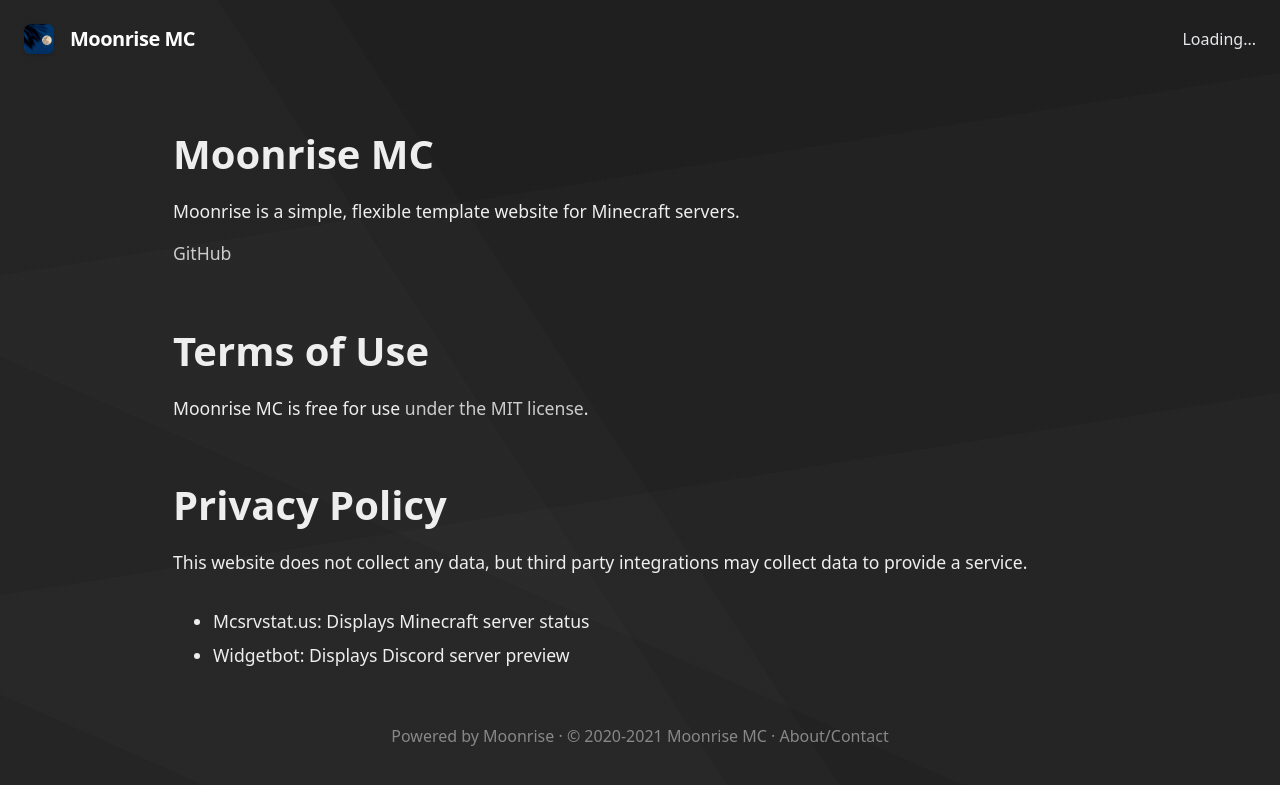
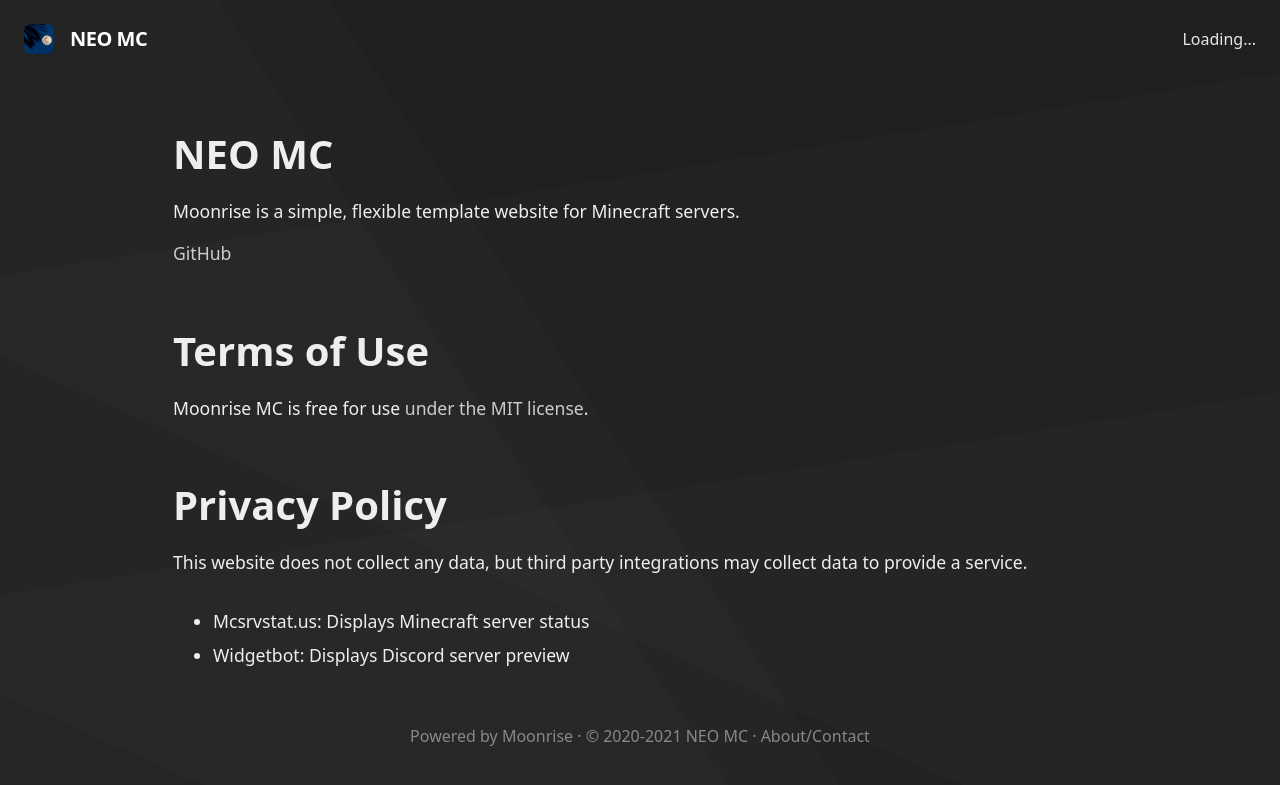
Before and after one commit to Astrogaming1/NEOMC, a Jekyll site: the page built from docs/about.md, in a window 1280 px wide. Shown: the top 785 px of the page. Built offline with Jekyll 4.4.1, drawn with Linux system fonts in a browser that asks for light colours; our own code applies the rules of GitHub Pages for plain Markdown files.

Commit message:
Update _config.yml

```diff
--- a/docs/_config.yml
+++ b/docs/_config.yml
@@ -11,9 +11,9 @@ showinSearchEngines: true
 
 
 # Set basic server info
-serverName: Moonrise MC
+serverName: NEO MC
 serverDescription: A Minecraft server where we have lots of fun!
-serverIP: 31.41.59.26:5358
+serverIP: not maked
 useBedrockForOnlineStatus: false
 
 
```
